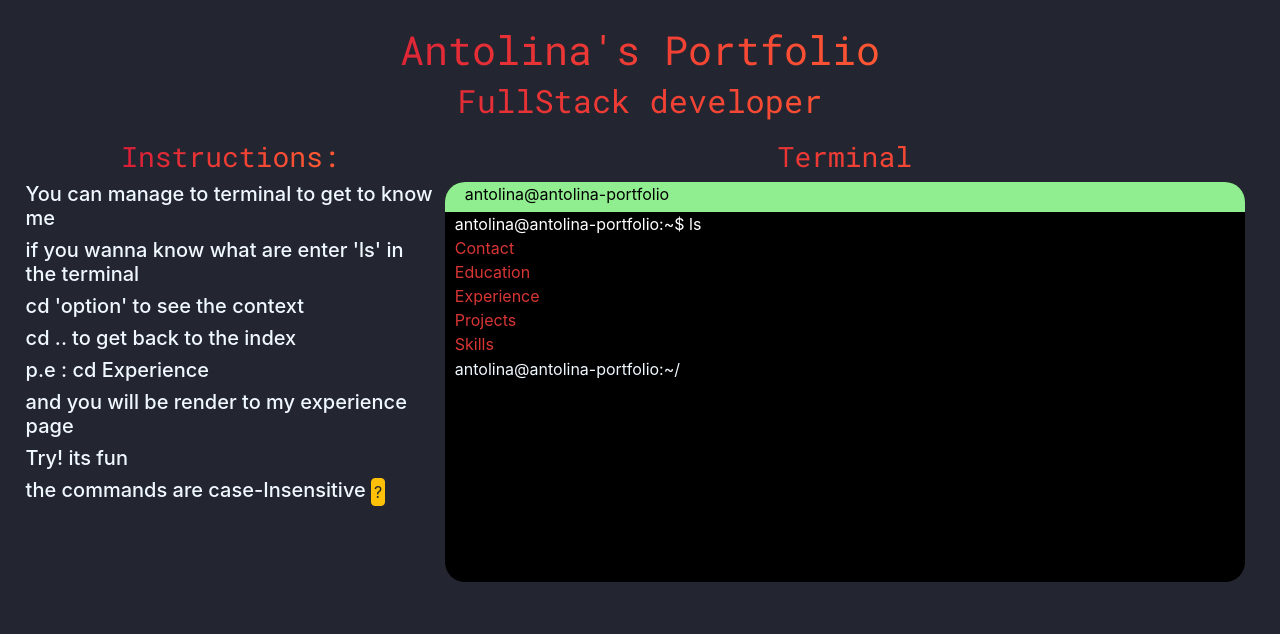
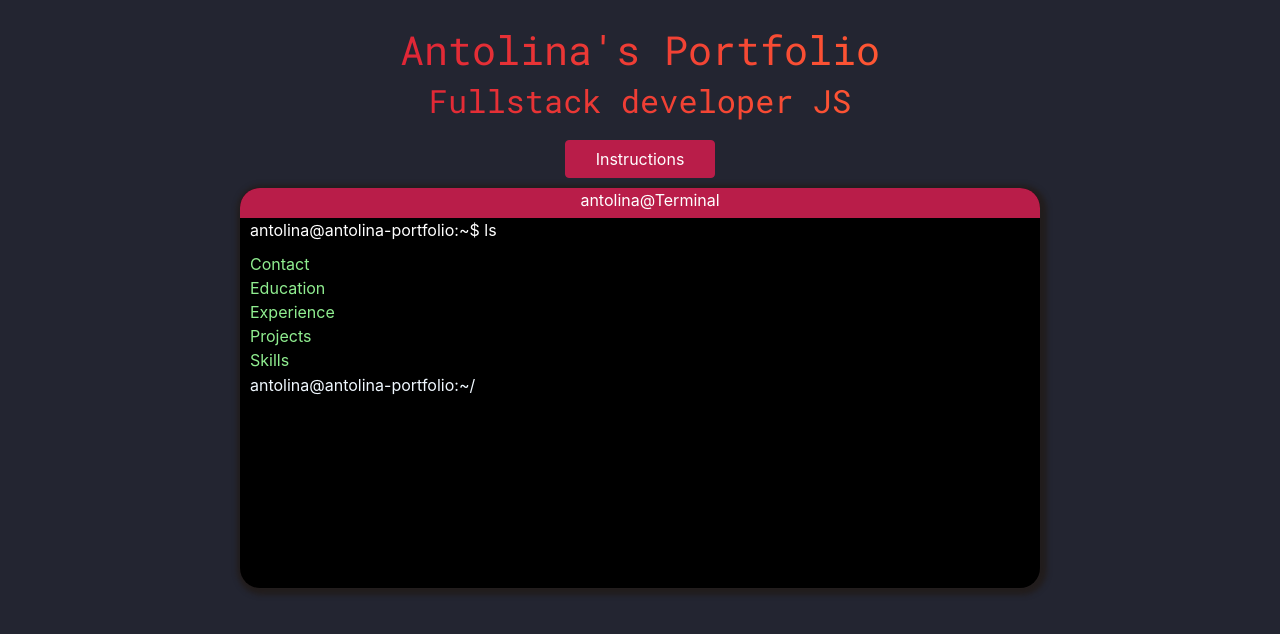
Before and after one commit to AntolinaGonzalez/Portfolio, a Next.js app: page /ls in a window 1280 px wide. Shown: the top 634 px of the page. Built offline with nearby package versions, Linux system fonts and the light colour scheme.

Commit message:
feature: style changes

```diff
--- /dev/null
+++ b/components/header.js
@@ -0,0 +1,10 @@
+import style from "../styles/Home.module.css";
+
+export default function Header() {
+  return (
+    <div className={style.principal}>
+      <h1>Antolina's Portfolio </h1>
+      <h2>Fullstack developer JS</h2>
+    </div>
+  );
+}
--- a/components/instructions.js
+++ b/components/instructions.js
@@ -1,7 +1,11 @@
 import style from "../styles/Home.module.css";
-import { Popover, OverlayTrigger, Button } from "react-bootstrap";
+import { Popover, OverlayTrigger, Button, Modal } from "react-bootstrap";
+import { useState } from "react";
 
 export default function Instructions() {
+  const [show, setShow] = useState(false);
+  const handleClose = () => setShow(false);
+  const handleShow = () => setShow(true);
   const popover = (
     <Popover id="popover-basic">
       <Popover.Title as="h3">Case-Insensitive</Popover.Title>
@@ -19,18 +23,41 @@ export default function Instructions() {
   );
   return (
     <div className={style.centerStyle}>
-      <h3>Instructions:</h3>
-      <h5>You can manage to terminal to get to know me</h5>
-      <h5>if you wanna know what are enter 'ls' in the terminal</h5>
-      <h5>cd 'option' to see the context</h5>
-      <h5>cd .. to get back to the index</h5>
-      <h5>p.e : cd Experience </h5>
-      <h5>and you will be render to my experience page</h5>
-      <h5>Try! its fun</h5>
+      <div>
+        <Button className={style.colorButton} onClick={handleShow}>
+          Instructions
+        </Button>
+        <Modal
+          show={show}
+          onHide={handleClose}
+          backdrop="static"
+          keyboard={false}
+          className={style.modalStyle}
+        >
+          <Modal.Header closeButton className={style.modalStyle}>
+            <Modal.Title>
+              <h3>Instructions</h3>
+            </Modal.Title>
+          </Modal.Header>
+          <Modal.Body className={style.modalStyle}>
+            <h5>To get to know me you have to use the terminal</h5>
+            <h5>Type 'ls' in the terminal to know all the options</h5>
+            <h5>cd 'option' to access a specific option</h5>
+            <h5>cd .. to get back to the index</h5>
+            <h5 className={style.example}>p.e : cd Experience </h5>
+            <h5>and you will be render to my experience page</h5>
 
-      <h5>
-        the commands are case-Insensitive <Example />
-      </h5>
+            <h5>
+              the commands are case-Insensitive <Example />
+            </h5>
+          </Modal.Body>
+          <Modal.Footer className={style.modalStyle}>
+            <Button variant="secondary" onClick={handleClose}>
+              Close
+            </Button>
+          </Modal.Footer>
+        </Modal>
+      </div>
     </div>
   );
 }
--- a/components/littleTerm.js
+++ b/components/littleTerm.js
@@ -3,10 +3,10 @@ import style from "../styles/Home.module.css";
 export default function Contact() {
   return (
     <div className={style.terminalSpace}>
-      <h3 className={style.centerStyle}>Terminal</h3>
       <div className={style.terminalLitle}>
+        <p></p>
         <div className={style.terminalHeadLitle}>
-          <p>antolina@antolina-portfolio</p>
+          <p>antolina@Terminal</p>
         </div>
         <form className={style.colorLabel} action="api/redirect">
           <label>antolina@antolina-portfolio:~/</label>
--- a/package.json
+++ b/package.json
@@ -9,7 +9,7 @@
   },
   "dependencies": {
     "bootstrap": "^4.5.2",
-    "next": "9.5.3",
+    "next": "^10.0.3",
     "react": "16.13.1",
     "react-bootstrap": "^1.3.0",
     "react-dom": "16.13.1"
--- a/pages/ls.js
+++ b/pages/ls.js
@@ -1,19 +1,19 @@
 import style from "../styles/Home.module.css";
 import Instructions from "../components/instructions";
+import Header  from "../components/header";
+
 export default function Ls() {
   return (
     <div className={style.backColor}>
-      <div className={style.principal}>
-        <h1>Antolina's Portfolio </h1>
-        <h2>FullStack developer</h2>
-      </div>
-      <div className={style.division}>
-        <Instructions></Instructions>
-        <div className={style.terminalSpace}>
-          <h3 className={style.centerStyle}>Terminal</h3>
+      <Header></Header>
+      <div>
+        <div className={style.rightStyle}>
+          <Instructions></Instructions>
+        </div>
+        <div className={style.terminalSpace} className={style.centerPage}>
           <div className={style.terminal}>
             <div className={style.terminalHead}>
-              <p>antolina@antolina-portfolio</p>
+              <p className={style.centerStyle}>antolina@Terminal</p>
             </div>
             <p style={{ color: "white", margin: 0, marginLeft: "10px" }}>
               antolina@antolina-portfolio:~$ ls
--- a/styles/Home.module.css
+++ b/styles/Home.module.css
@@ -1,3 +1,43 @@
+.example {
+  font-style: italic;
+  font-weight: bold;
+  margin-left: 20px;
+}
+.centerPage div {
+  margin: auto;
+  margin-top: 10px;
+  align-items: center;
+}
+.rightStyle {
+  display: flex;
+  justify-content: space-around;
+}
+.colorButton {
+  background-color: #b91d49;
+  border-color: #b91d49;
+  width: 150px;
+  height: auto;
+}
+.colorButton:hover {
+  background-color: #b91d49;
+  border-color: #b91d49;
+}
+.colorButton:focus {
+  background-color: #b91d49;
+  border-color: #b91d49;
+  box-shadow: none;
+}
+.title {
+  background-color: #b91d49;
+  padding: 5px 10px;
+}
+.title p {
+  color: wheat;
+  font-size: 25px;
+  margin-top: 0;
+  margin-bottom: 0;
+  font-weight: bold;
+}
 .backColor {
   background-color: #232531;
   padding: 2%;
@@ -18,34 +58,41 @@
   height: 25rem;
   background-color: black;
   border-radius: 20px;
+  box-shadow: 2px 2px 5px 5px rgb(34, 29, 29);
 }
 .terminalLitle {
   width: 30rem;
   height: 10rem;
   background-color: black;
   border-radius: 20px;
+  box-shadow: 2px 2px 5px 5px rgb(34, 29, 29);
+}
+.buttonTerm {
+  background-color: black;
+  border-radius: 20px;
+  box-shadow: 2px 2px 5px 5px rgb(34, 29, 29);
 }
 .terminalHead {
-  background-color: lightgreen;
+  background-color: #b91d49;
   width: 50rem;
   height: 30px;
   border-top-right-radius: 20px;
   border-top-left-radius: 20px;
 }
 .terminalHeadLitle {
-  background-color: lightgreen;
+  background-color: #b91d49;
   width: 30rem;
   height: 30px;
   border-top-right-radius: 20px;
   border-top-left-radius: 20px;
 }
 .terminalHeadLitle p {
-  color: black;
+  color: white;
   margin-left: 20px;
   margin-bottom: 0;
 }
 .terminalHead p {
-  color: black;
+  color: white;
   margin-left: 20px;
   margin-bottom: 0;
 }
@@ -70,7 +117,7 @@
 }
 .outputTerm p {
   margin: 0;
-  color: #d83535;
+  color: lightgreen;
   margin-left: 10px;
 }
 .buttonStyle {
@@ -121,28 +168,55 @@
   background-color: #232531;
 }
 .backEducation {
-  background-color: #232531;
+  background-color: #565861;
   border-color: rgb(29, 28, 28);
   padding: auto;
+}
+.backEducation:focus{
+  border-color:#b91d49 ;
+  text-decoration: none;
+  text-decoration-line: none;
+  text-decoration-style: none;
+}
+.backEducation:hover{
+  text-decoration: none;
+  text-decoration-line: none;
+  text-decoration-style: none;
+  border: none;
+  border-color:#b91d49 ;
+}
+.backEducation:active{
+  border: none;
+  text-decoration: none;
+  border-color:#b91d49 ;
 }
 .backEducation h5 {
   font-size: 1rem;
 }
 
-.centerStyle h5{
+.centerStyle h5 {
   text-align: left;
 }
 
-.experienceCard{
+.experienceCard {
   margin: auto;
   width: 90%;
   background-color: #232531;
 }
-
+.accordionTitle h4 {
+  color: white;
+  font-style: italic;
+}
+.accordionBody{
+  display: flex;
+}
+.accordionBody div{
+  margin-left: 50px;
+}
 /* Responsive*/
 
 @media (max-width: 1100px) {
-  .division{
+  .division {
     display: block;
   }
   .terminal {
@@ -160,7 +234,7 @@
   .centerStyle {
     text-align: center;
   }
-  .centerStyle h5{
+  .centerStyle h5 {
     text-align: center;
   }
   .divisionTwo {
--- a/styles/globals.css
+++ b/styles/globals.css
@@ -4,6 +4,8 @@ body {
   padding: 0;
   margin: 0;
   background-color: #232531;
+  font-family: "Roboto Mono", -apple-system, BlinkMacSystemFont, "Segoe UI", Roboto, "Helvetica Neue", Arial, sans-serif, "Apple Color Emoji", "Segoe UI Emoji", "Segoe UI Symbol", "Noto Color Emoji";
+
 }
 h1,h2,h3{
     background: -webkit-gradient(linear, left top, right top, from(#c70039), color-stop(70%, #ff5733));
@@ -16,7 +18,7 @@ h1,h2,h3{
 
 }
 h4{
-  color:#ff5733;
+  color: #c70039;
   font-size: 1.2rem!important;
 }
 h5{
```
Also changed, not shown: components/buttonTerm.js (added, +18 -0 lines), pages/contact.js (+4 -28 lines), pages/education.js (+31 -43 lines), pages/index.js (+8 -10 lines), public/images/unt-logo.png (added), 1 other file (tests, documents, lock files or other folders).
